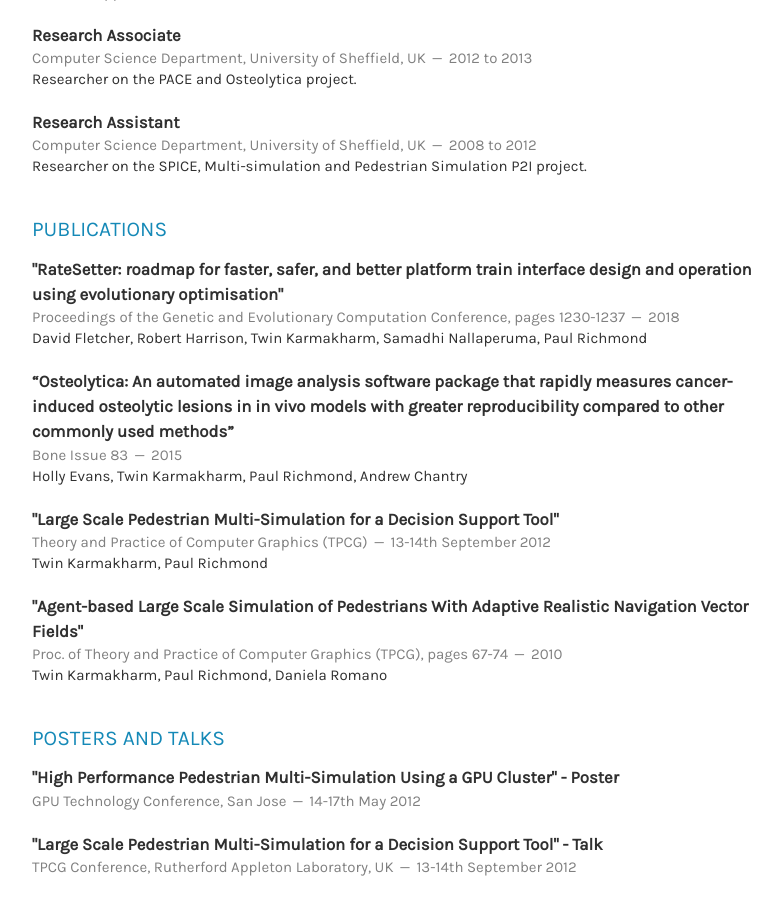
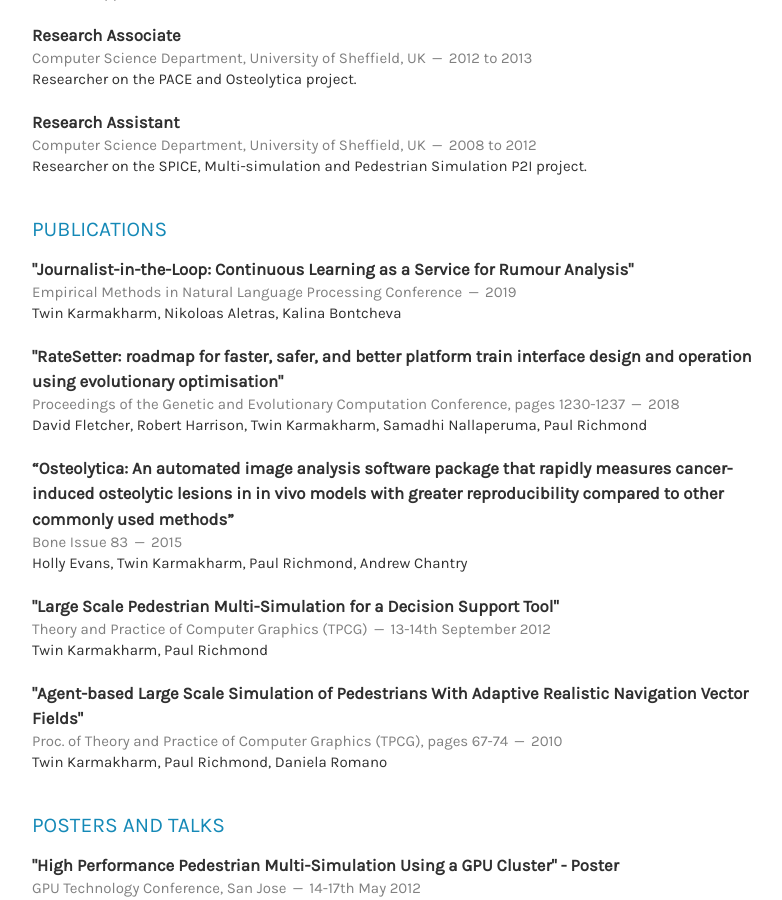
Before and after one commit to twinkarma/twinkarma.github.io, a Jekyll site: the page built from index.html, in a window 1280 px wide and 900 px high, scrolled down 862 px. Shown: the whole window, without its empty margins (388-1170 px from the left). Built offline with Jekyll 4.4.1, drawn with Linux system fonts in a browser that asks for light colours; nearby versions of some CDN libraries; the list of posts is cut into pages by our own code.

Commit message:
Added RAS demo paper

```diff
--- a/_includes/publications.html
+++ b/_includes/publications.html
@@ -1,6 +1,13 @@
 <section class="thirteen columns">
     <h1>Publications</h1>
+    <article>
+        <header>
+            <h1>"Journalist-in-the-Loop: Continuous Learning as a Service for Rumour Analysis"</h1>
+            <span><address>Empirical Methods in Natural Language Processing Conference</address><time>2019</time></span>
+        </header>
 
+        <p>Twin Karmakharm, Nikoloas Aletras, Kalina Bontcheva</p>
+    </article>
     <article>
         <header>
             <h1>"RateSetter: roadmap for faster, safer, and better platform train interface design and operation using evolutionary optimisation"</h1>
```
